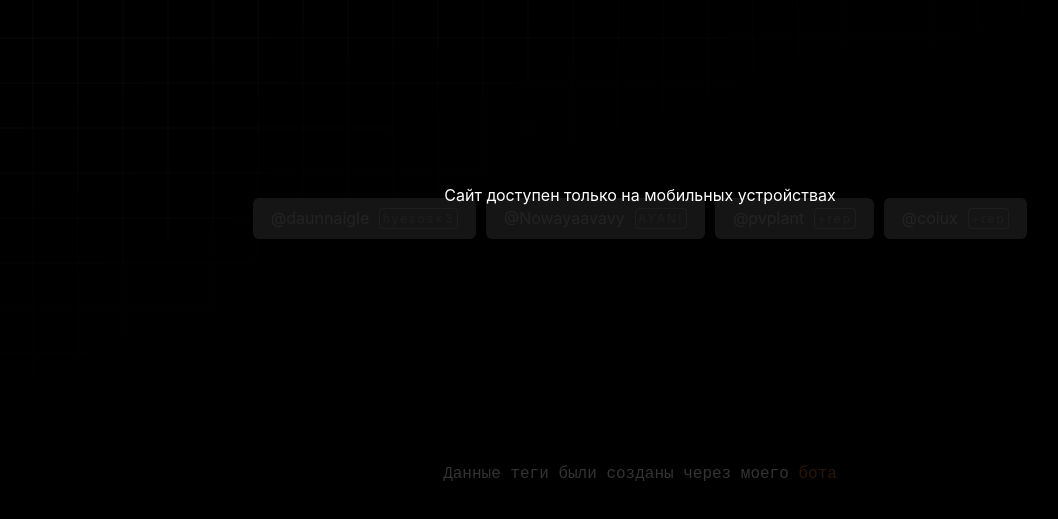
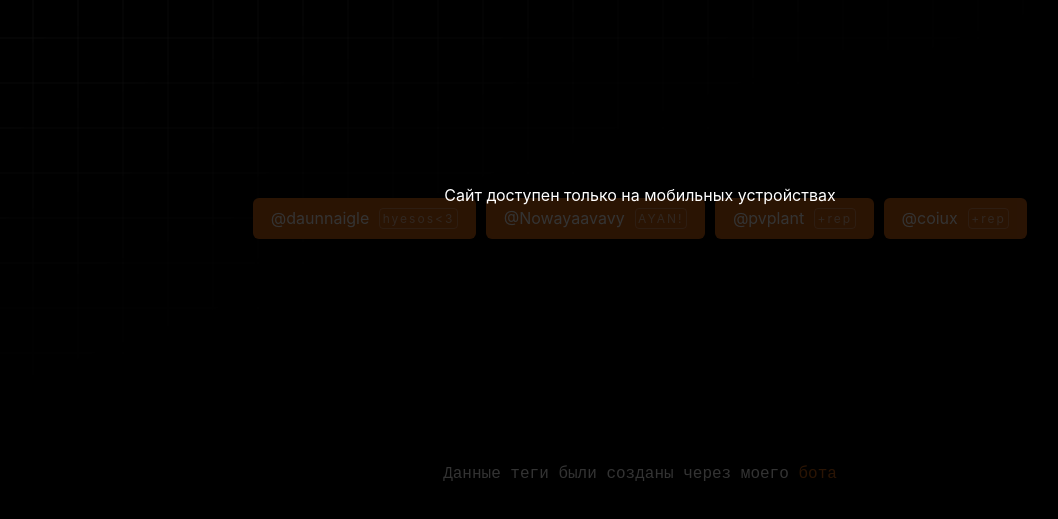
Before and after one commit to liSurgut/liSurgut.github.io, a plain HTML site: page index.html in a window 1280 px wide. Shown: the part 205-724 px from the top of the page, without its empty margins (0-1058 px from the left). Drawn offline with nearby package versions, Linux system fonts and the light colour scheme; a web font is replaced by a local one.

Commit message:
Update index.html

```diff
--- a/index.html
+++ b/index.html
@@ -54,6 +54,11 @@
   html {
     color-scheme: dark;
   }
+
+  .wrap button {
+     background: #d36312 !important; /* Оранжевый фон */
+     color: white !important; /* Белый текст */
+   }
 
   [data-theme='dark'] {
     color-scheme: light only;
```
